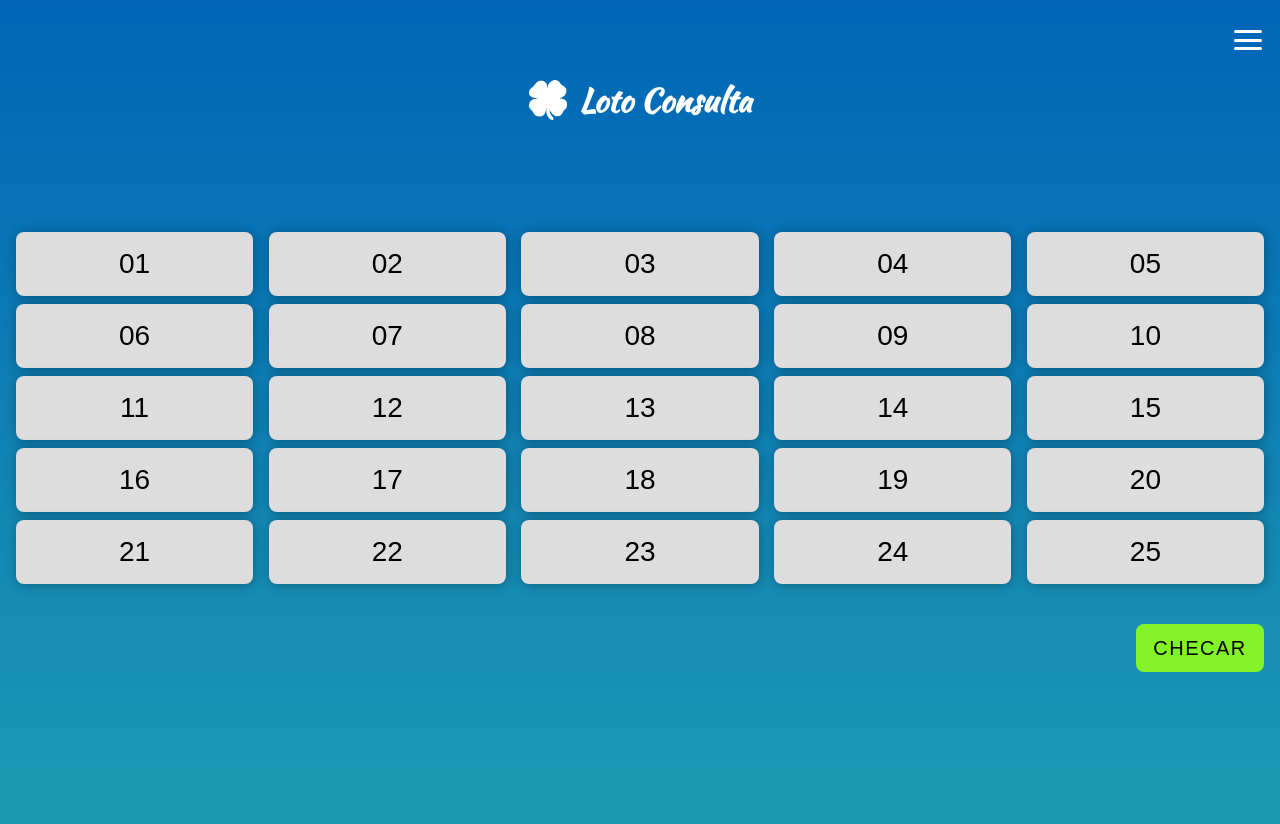
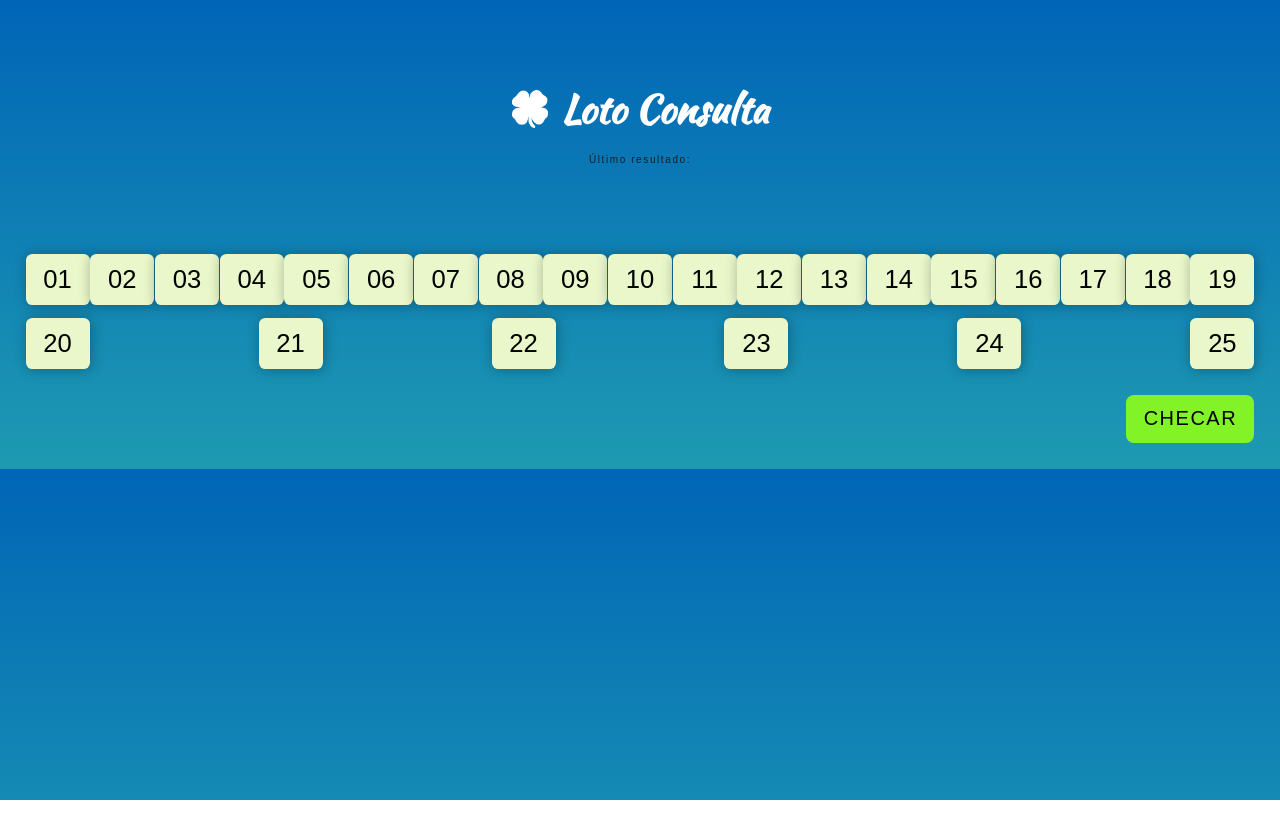
Before and after one commit to gustavomanca/loto-consulta, a website: page index.html in a window 1280 px wide. After the commit the page ends 800 px from the top, so only its background shows below. Drawn offline with Linux system fonts and the light colour scheme; no server answers; a web font is replaced by a local one.

Commit message:
Refatoracao de CSS

```diff
--- a/index.html
+++ b/index.html
@@ -23,7 +23,7 @@
                     src="src/assets/images/trevo2.png"
                     alt="Imagem trevo de quatro folhas"
                     class="logo-icon"
-                >
+                />
                 <h1 class="title">
                     Loto Consulta
                 </h1>
@@ -31,6 +31,7 @@
 
             <div class="lastresult-wrapper">
 
+                <span class="text">Último resultado: </span>
                 <span class="date" data-attr="lastDate"></span>
                 <span class="numbers" data-attr="lastNumbers"></span>
 
--- a/src/sass/base/reset.scss
+++ b/src/sass/base/reset.scss
@@ -1,13 +1,11 @@
 * {
     font-family: $font-primary;
-}
-
-html,
-body {
-    margin: 0;
 }
 
 body {
     background-image: linear-gradient($cl-endeavour, $cl-eastern-blue);
     color: $cl-white;
+    letter-spacing: 1.6px;
+    margin: 0;
+    font-size: 10px;
 }
--- a/src/sass/base/variables.scss
+++ b/src/sass/base/variables.scss
@@ -1,9 +1,11 @@
 $cl-alto: #ddd;
 $cl-black: #000;
 $cl-chartreuse: #81F327;
+$cl-eerie-black: #1C1D21;
 $cl-endeavour: #0065B7;
 $cl-eastern-blue: #1E9AB2;
 $cl-midnight-blue: #003866;
+$cl-nyanza: #E9F7CA;
 $cl-verdun-green: #357900;
 $cl-white: #fff;
 
--- a/src/sass/main.scss
+++ b/src/sass/main.scss
@@ -1,12 +1,12 @@
 .container {
-    height: 100vh;
-    padding: 0 1rem;
+    padding: 0 1.6rem 1.6rem;
 
     > .nav {
         display: flex;
-        height: 2rem;
+        height: 2.4rem;
         justify-content: flex-end;
-        margin: 1.5rem 0;
+        margin: 1.6rem 0;
+        visibility: hidden;
 
         > .menu {
             align-items: center;
@@ -14,18 +14,17 @@
             border: none;
             display: flex;
             flex-direction: column;
-            height: 2rem;
+            height: 100%;
             justify-content: space-evenly;
             padding: 0;
-            width: 2rem;
         }
 
         > .menu > .bar {
             background-color: $cl-white;
-            border-radius: 4px;
+            border-radius: .4rem;
             display: block;
-            height: 3px;
-            width: 1.75rem;
+            height: .25rem;
+            width: 2rem;
         }
 
     }
@@ -34,23 +33,22 @@
 
         align-items: center;
         display: flex;
-        height: 2.5rem;
+        height: 2.4rem;
         justify-content: center;
-        margin-bottom: 2.5rem;
+        margin-bottom: 1.6rem;
 
         > .logo-icon {
             filter: invert(1);
             height: 100%;
-            margin-right: .75rem;
+            margin-right: .8rem;
             width: auto;
         }
 
         > .title {
             color: $cl-white;
             font-family: $font-secondary;
-            font-size: 2rem;
-            letter-spacing: 0git
-            px;
+            font-size: 2.4rem;
+            letter-spacing: 0;
             margin: 0;
         }
     }
@@ -58,19 +56,31 @@
     > .lastresult-wrapper {
 
         align-items: center;
+        color: $cl-eerie-black;
         display: flex;
         flex-direction: column;
 
         > * {
             display: block;
         }
+
+        > .date {
+            font-size: 1.2rem;
+            margin-bottom: 1.6rem;
+        }
+
+        > .numbers {
+            color: $cl-nyanza;
+            font-size: 1.6rem;
+            text-align: center;
+        }
     }
 
     > .result-wrapper {
         display: flex;
-        height: 2.5rem;
+        height: 2.4rem;
         justify-content: center;
-        margin-bottom: 2rem;
+        margin: .8rem 0;
 
         > .msg {
             color: $cl-white;
@@ -83,23 +93,23 @@
         display: flex;
         flex-wrap: wrap;
         justify-content: space-between;
-        margin-bottom: 2rem;
+        margin-bottom: .8rem;
 
         > .number-btn {
             align-items: center;
-            background-color: $cl-alto;
-            border-radius: .5rem;
+            background-color: $cl-nyanza;
+            border-radius: .4rem;
             border-style: none;
-            box-shadow: 1px 1px .75rem rgba(0,0,0,0.3);
+            box-shadow: 1px 1px .8rem rgba($cl-black, 0.3);
             display: flex;
-            font-size: 1.75rem;
-            height: 4rem;
+            font-size: 1.6rem;
+            height: 3.2rem;
             justify-content: center;
-            margin-bottom: .5rem;
+            margin-bottom: .8rem;
             outline-width: thick;
             outline-color: $cl-midnight-blue;
             position: relative;
-            width: 19%;
+            width: 4rem;
 
             &.checked {
 
@@ -108,7 +118,7 @@
                     content: '';
                     width: 3rem;
                     height: .25rem;
-                    background-color: rgba(0, 0, 0, 0.7);
+                    background-color: rgba($cl-black, 0.7);
                     position: absolute;
                     left: calc(50% - 1.5rem);
                     top: calc(50% - .125rem);
@@ -147,19 +157,4 @@
             }
         }
     }
-
 }
-
-// .number-btn {
-//     background-color: $cl-white;
-//     border-radius: 5px;
-//     color: #0065B7;
-//     font-size: 26px;
-//     height: 50px;
-//     margin-bottom: 10px;
-//     width: 60px;
-
-//     &.checked {
-//         background-color: #ebe830;
-//     }
-// }
```
Also changed, not shown: dist/css/index.css, dist/js/app.js.
